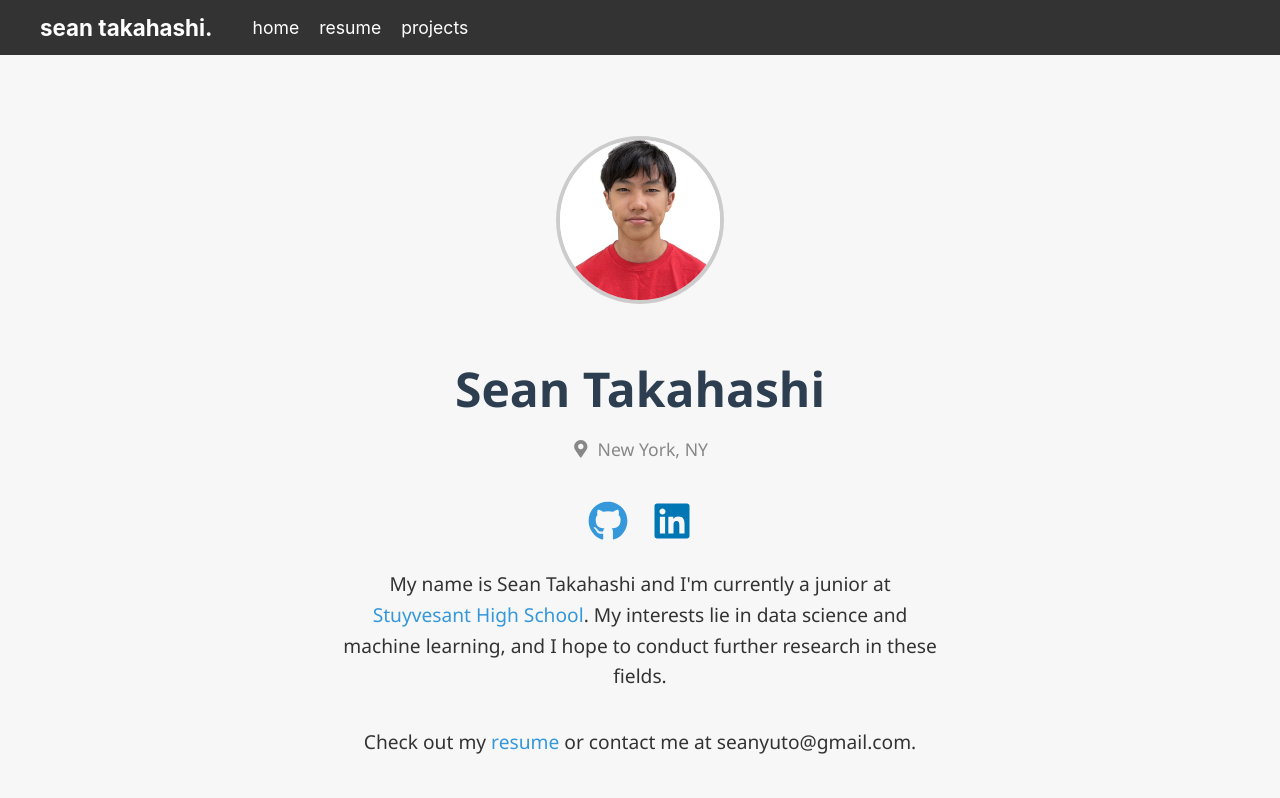
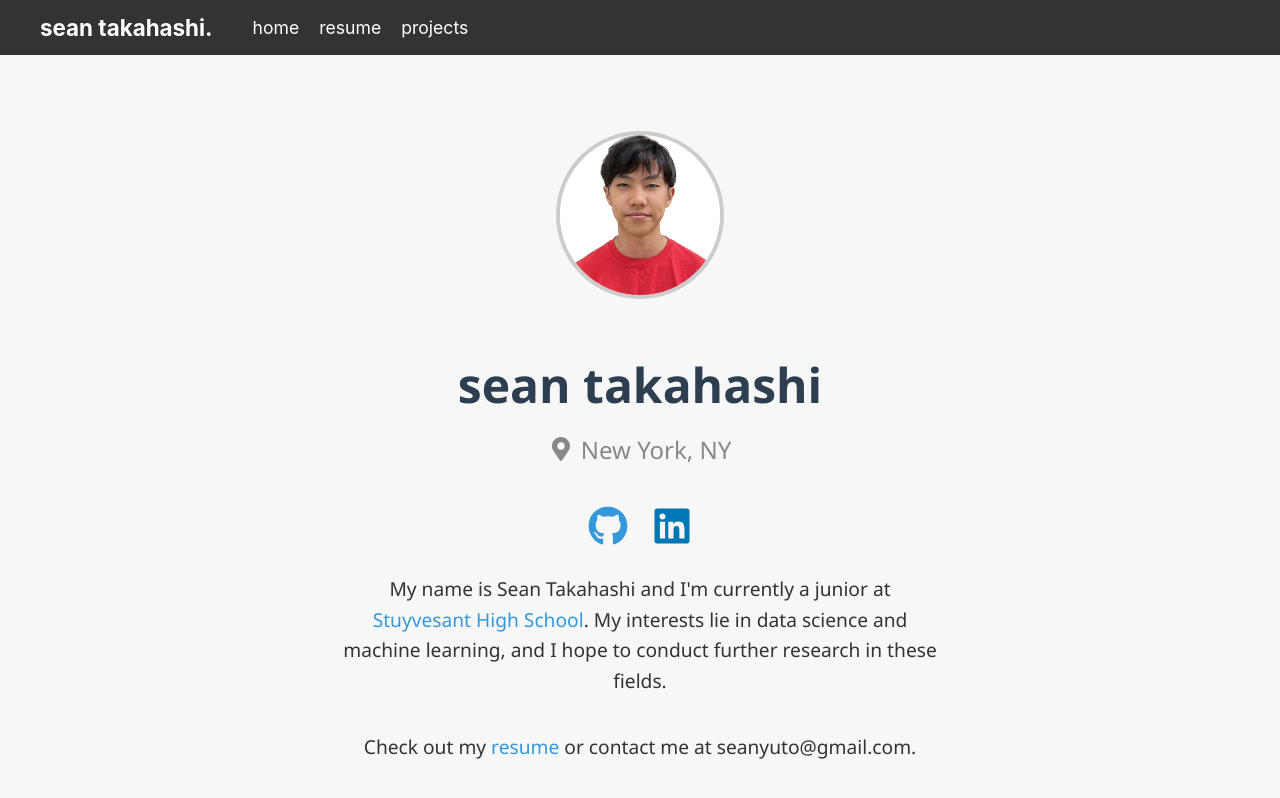
Before and after one commit to syt-cs/syt-cs.github.io, a React (Create React App) app: page /#/ in a window 1280 px wide. Shown: the top 798 px of the page. Built offline with nearby package versions, Linux system fonts and the light colour scheme.

Commit message:
changed size of location

```diff
--- a/src/pages/Home.css
+++ b/src/pages/Home.css
@@ -37,7 +37,7 @@
 .home-location {
   display: flex;
   align-items: center;
-  font-size: 1.1rem;
+  font-size: 1.5rem;
   color: #888;
   margin-bottom: 1rem;
 }
--- a/src/pages/Home.js
+++ b/src/pages/Home.js
@@ -6,7 +6,7 @@ const Home = () => {
   return (
     <div className="home-container">
       <img src="/pfp.jpg" alt="Sean Takahashi" className="profile-image fade-in" />
-      <h1 className="fade-in delay-1">Sean Takahashi</h1>
+      <h1 className="fade-in delay-1">sean takahashi</h1>
       <div className="home-location fade-in delay-2">
         <FaMapMarkerAlt />
         New York, NY
```
